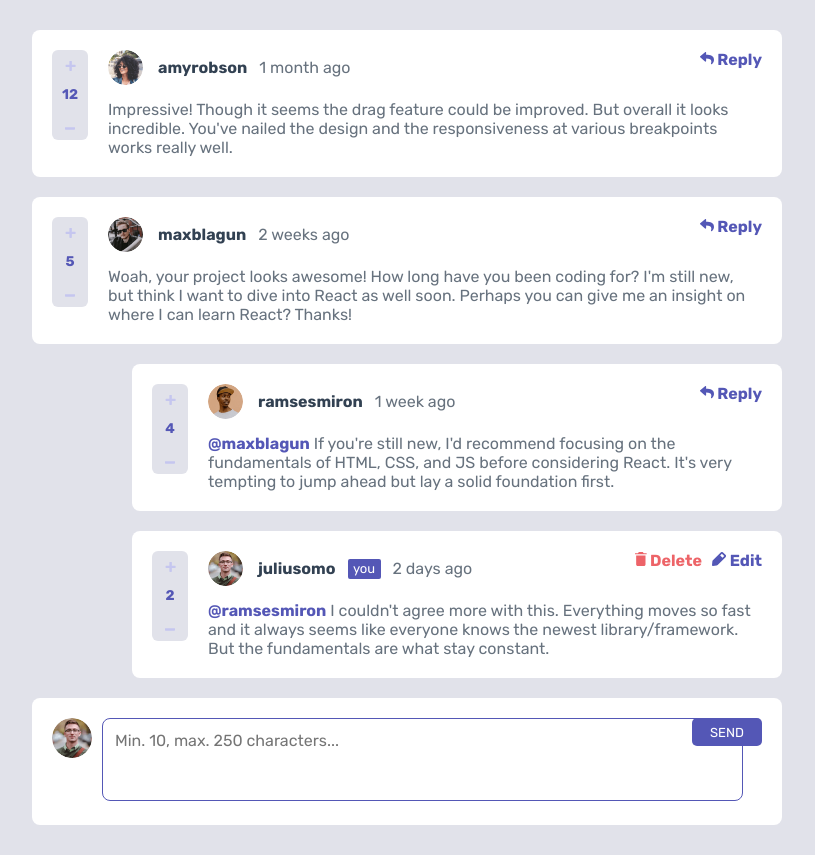
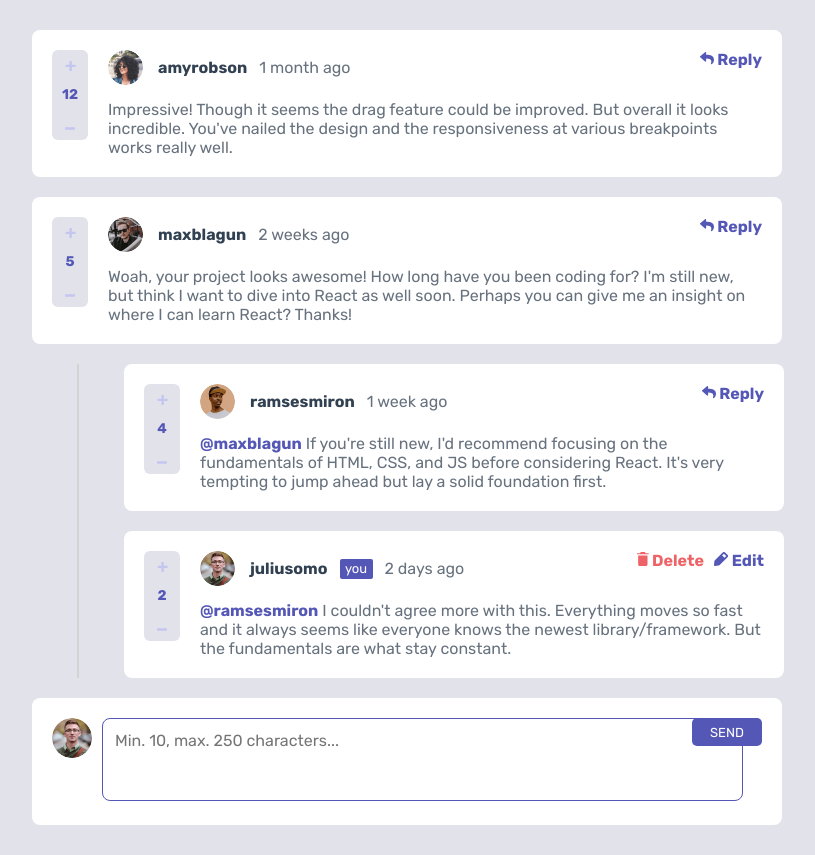
Before and after one commit to Gabocz/interactive_comments_section, a React (Create React App) app: page / in a window 1280 px wide. Shown: the whole page, without its empty margins (233-1048 px from the left). Built offline with nearby package versions, Linux system fonts and the light colour scheme.

Commit message:
added left gray border to replies

```diff
--- a/src/components/Container.jsx
+++ b/src/components/Container.jsx
@@ -26,6 +26,7 @@ function Container({comments, presentUser, createNewComment, deleteComment, upda
                     setClickedId={setClickedId}
                  />
                 </div>
+                <div className="leftBorder">
                 {comment.replies && comment.replies.length > 0 && comment.replies.map((reply => {
                   return (
                    <div key={uuidv4()}>
@@ -43,6 +44,7 @@ function Container({comments, presentUser, createNewComment, deleteComment, upda
                   )
                 }))}
                 </div>
+                </div>
               )
               })
             }
--- a/src/components/ReplyForm.jsx
+++ b/src/components/ReplyForm.jsx
@@ -28,13 +28,13 @@ function ReplyForm({presentUser, replyingTo, addNewReply, id, setShowReplyForm})
 
 
     return (
-        <div className="card comment reply addMarginTop">
+        <div className="card newComment addMarginTop">
             <form action="#" onSubmit={handleSubmit} id="reply-form">
                 <img className="profileImg presUser" src={process.env.PUBLIC_URL + presentUser.image.png} alt="user profile" name= "userImg"/>
                 <textarea
                    className="textarea"
                    name="content"
-                   cols="49"
+                   cols="60"
                    rows="4"
                    minLength="10"
                    maxLength="250"
--- a/src/index.css
+++ b/src/index.css
@@ -45,8 +45,8 @@ body {
 }
 
 .card.reply {
-  width: 650px;
-  transform: translateX(100px);
+  width: 660px;
+  transform: translateX(45px);
 
 }
 
@@ -329,6 +329,10 @@ body {
   margin-bottom: 5px;
 }
 
+.leftBorder {
+  border-left: 2.7px solid lightgray;
+  transform: translateX(45px);
+}
 
 @media (max-width: 850px) {
   .card {
@@ -429,4 +433,8 @@ body {
     right: 20px;
   }
 
+  .leftBorder {
+    transform: translateX(0);
+  }
+
 }
```
Also changed, not shown: src/components/Comment.jsx (line endings or trailing spaces).
